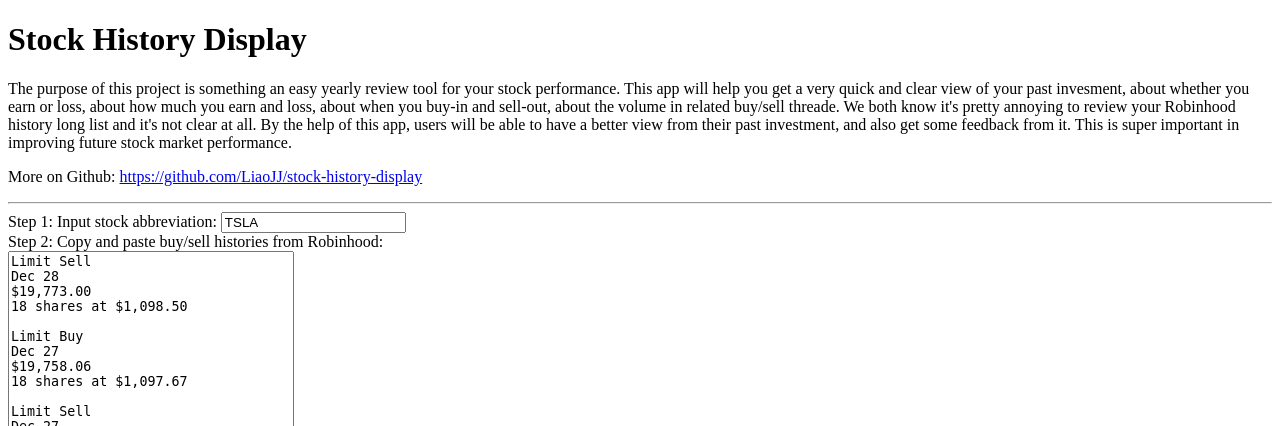
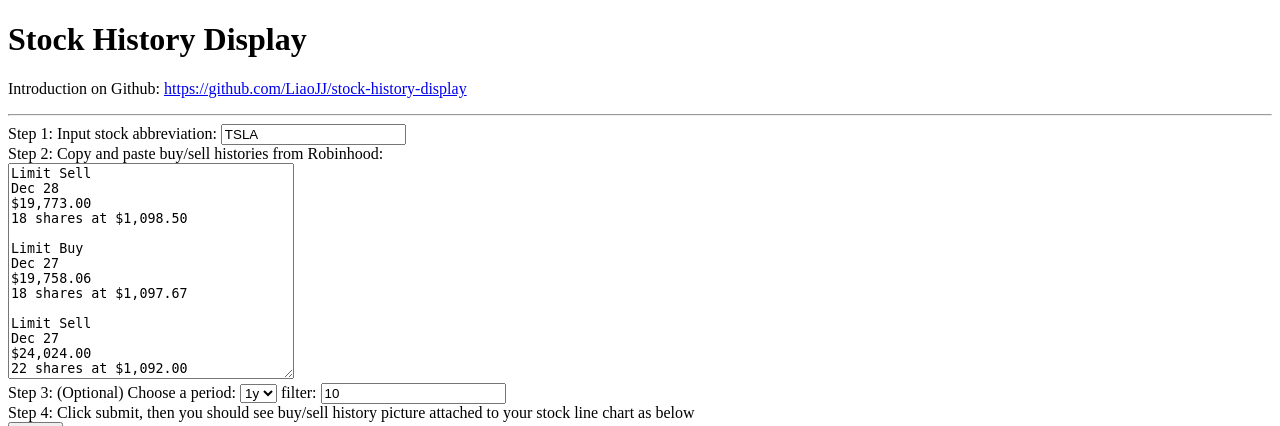
Before and after one commit to LiaoJJ/stock-history-display, a Flask app: page / in a window 1280 px wide. Shown: the top 426 px of the page. Run offline with Flask 2, Linux system fonts and the light colour scheme.

Commit message:
review done, all bugs fixed

```diff
--- a/app.py
+++ b/app.py
@@ -1,6 +1,7 @@
 from flask import Flask, render_template, request
 import sys
 import os
+import traceback
 sys.path.append(os.path.dirname(os.path.abspath(__file__)))
 sys.path.append(os.path.dirname("./src"))
 sys.path.append(os.path.dirname("./data"))
@@ -34,9 +35,9 @@ def post_index():
     error_message, result_text = "", ""
     try:
         result_text = process(histories, stock_abbr, period, filter, rand)
-    except Exception as e:
-        error_message = e
-        print(e)
+    except Exception:
+        error_message = "Error: "+str(traceback.format_exc())
+        print(error_message)
     picture_path = "static/{}_{}_result_{}.png".format(stock_abbr, period, rand)
     resp = render_template("index.html", user_image=picture_path, abbr=stock_abbr, histories=histories,
                            period_list=period_list, selected_period=period, filter=filter, error_message=error_message, result_text = result_text)
--- a/src/history_data_processor.py
+++ b/src/history_data_processor.py
@@ -1,5 +1,7 @@
 import calendar
 import pandas as pd
+from datetime import datetime, timedelta
+
 
 def get_default_history_data(name):
     with open('data/{}.txt'.format(name)) as f:
@@ -17,10 +19,12 @@ def process_history(input_string):
             split = split_process(row, split)
             continue
         t = row.split('\n')
+        if t[1].find(" ")==-1:
+            continue
         cost = dollar_converter(t[2])
         time = time_converter(t[1])
         buy_sell = t[0].split(" ")[-1]
-        volume = float(t[3].split(" ")[0]) * split
+        volume = float(t[3].split(" ")[0].replace(",", "")) * split
         unit_price = dollar_converter(t[3].split(" ")[3]) / split
         data.append([time, buy_sell, volume, cost, unit_price])
 
@@ -30,9 +34,11 @@ def process_history(input_string):
 
 def time_converter(date):
     m = {month: index for index, month in enumerate(calendar.month_abbr) if month}
-    if date.find(",")!=-1:
+    if date.find(",")!=-1: # "Dec 31, 2021"
         return pd.Timestamp(date)
-    else:
+    elif date.find(" ")==-1: # '2h', but we currently do not support today, so drop this data point
+        pd.Timestamp(datetime.today().strftime("%Y-%m-%d"))
+    else: # "Dec 31"
         month = m[date.split(" ")[0]]
         day = int(date.split(" ")[1])
         return pd.Timestamp("2021-{:02d}-{:02d}".format(month, day))
--- a/src/profit_segment_converter.py
+++ b/src/profit_segment_converter.py
@@ -58,7 +58,7 @@ def profit_segment2statistics(profit_segment):
         profit.append(seg[3])
 
     return '''Metrics:
-        - total profit: {}
+        - total profit: {:.2f}
         - total thread transactions: {}
         - hold days: max={}, avg={}, min={}
         - volume: max={}, avg={}, min={}
--- a/templates/index.html
+++ b/templates/index.html
@@ -1,14 +1,11 @@
 <!DOCTYPE html>
 <html>
 <head>
-    <title>Index</title>
+    <title>Stock History Display</title>
 </head>
 <body>
     <h1>Stock History Display</h1>
-    <p>The purpose of this project is something an easy yearly review tool for your stock performance. This app will help you get a very quick and clear view of your past invesment, about whether you earn or loss, about how much you earn and loss, about when you buy-in and sell-out, about the volume in related buy/sell threade. We both know it's pretty annoying to review your Robinhood history long list and it's not clear at all.
-        By the help of this app, users will be able to have a better view from their past investment, and also get some feedback from it. This is super important in improving future stock market performance.
-    </p>
-    <p>More on Github: <a href="https://github.com/LiaoJJ/stock-history-display">https://github.com/LiaoJJ/stock-history-display</a> </p>
+    <p>Introduction on Github: <a href="https://github.com/LiaoJJ/stock-history-display">https://github.com/LiaoJJ/stock-history-display</a> </p>
     <hr>
 
     <form action="{{ url_for("post_index") }}" method="post">
```
